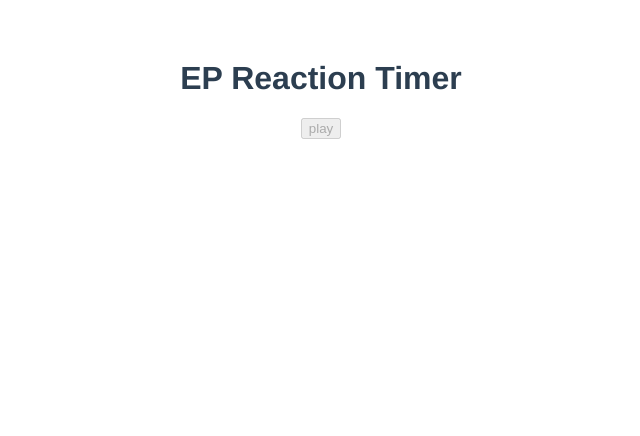
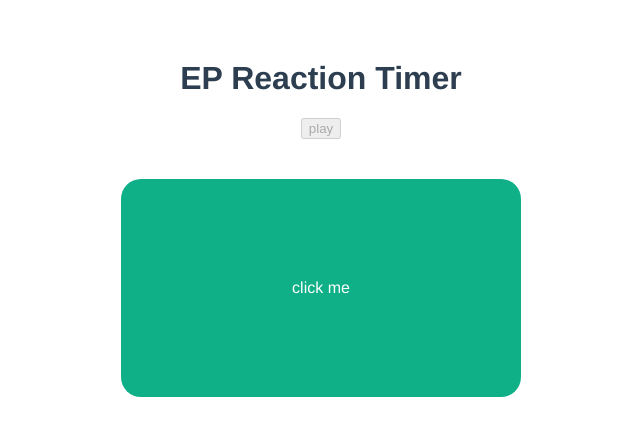
Before and after one commit to soehtut/reaction-timer-the-net-ninja, a Vue app: page / in a window 1280 px wide. Both pictures are taken after a click on the button "play". Shown: the top 436 px of the page, without its empty margins (319-959 px from the left). Built offline with nearby package versions, Linux system fonts and the light colour scheme.

Commit message:
Creating the Reaction Timer

```diff
--- a/src/App.vue
+++ b/src/App.vue
@@ -1,7 +1,7 @@
 <template>
   <h1>EP Reaction Timer</h1>
   <button @click="start" :disabled="isPlaying">play</button>
-  <!-- <Block v-if="isPlaying" :delay="delay" /> -->
+  <Block v-if="isPlaying" :delay="delay" />
 </template>
 
 <script>
--- a/src/components/Block.vue
+++ b/src/components/Block.vue
@@ -1,5 +1,5 @@
 <template>
-    <div class="block" v-if="showBlock">
+    <div class="block" v-if="showBlock" @click="stopTimer">
         click me
     </div>
 </template>
@@ -11,21 +11,35 @@
     ],
     data() {
         return {
-            showBlock: false
+            showBlock: false,
+            timer: null,
+            reactionTime: 0
         }
     },
     mounted() {
-        console.log('component mounted')
-        console.log(this.delay)
+        // console.log('component mounted')
+        // console.log(this.delay)
         setTimeout(() => {
             this.showBlock = true
+            this.startTimer()
         }, this.delay)
     },
     updated() {
-        console.log('component updated')
+        // console.log('component updated')
     },
     unmounted() {
-        console.log('component unmounted')
+        // console.log('component unmounted')
+    },
+    methods: {
+        startTimer() {
+            this.timer = setInterval(() => {
+                this.reactionTime += 10
+            }, 10)
+        },
+        stopTimer() {
+            clearInterval(this.timer)
+            console.log(this.reactionTime)
+        }
     }
 }
 </script>
```
